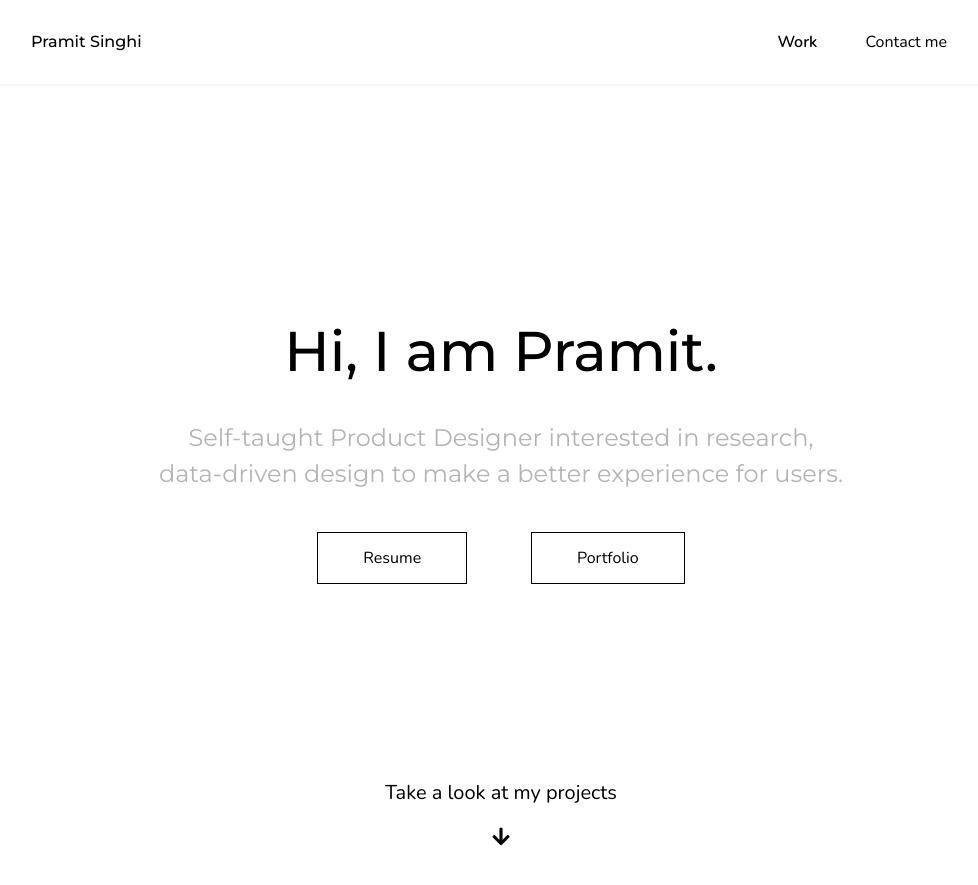
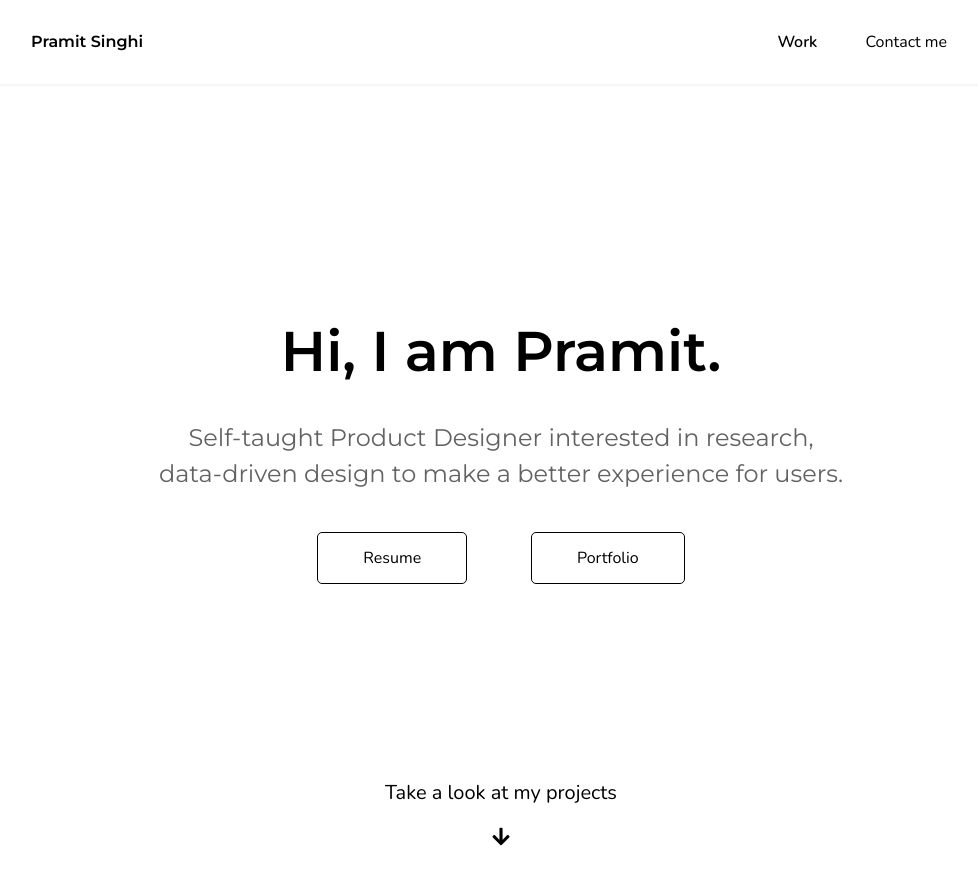
Before and after one commit to shkamaru/shkamaru.github.io, a Jekyll site: the page built from index.html, in a window 1280 px wide and 900 px high. Shown: the top 885 px of the window, without its empty margins (139-1117 px from the left). Built offline with Jekyll 4.4.1, drawn with Linux system fonts in a browser that asks for light colours; nearby versions of some CDN libraries.

Commit message:
Fix minor things and add button styles

```diff
--- a/assets/css/partials/_elements.scss
+++ b/assets/css/partials/_elements.scss
@@ -18,7 +18,7 @@
         .navbar-header {
             @include font-size(1.6, 1.25);
             font-family: $heading-font-family;
-            font-weight: 500;
+            font-weight: 600;
         }
 
         .navbar {
@@ -180,6 +180,8 @@
 .contact-wrapper {
     margin-top: 8rem;
     position: relative;
+    padding-top: 3rem;
+    padding-bottom: 3rem;
 }
 
     .contact-info p {
--- a/assets/css/partials/_fonts.scss
+++ b/assets/css/partials/_fonts.scss
@@ -1 +1 @@
-@import url('https://fonts.googleapis.com/css?family=Montserrat:400,500|Nunito:300,400,600');
+@import url('https://fonts.googleapis.com/css?family=Montserrat:400,600|Nunito:300,400,600');
--- a/assets/css/partials/_theme.scss
+++ b/assets/css/partials/_theme.scss
@@ -27,7 +27,13 @@
 	button {
 		padding: 1.5rem 4.5rem;
 		border: 0.1rem solid $black;
+		border-radius: 0.5rem;
 		cursor: pointer;
+	}
+
+	button:hover {
+		background-color: $black;
+		color: $white;
 	}
 
 	.icon {
--- a/assets/css/partials/_typography.scss
+++ b/assets/css/partials/_typography.scss
@@ -5,7 +5,7 @@
 
 h1, h2, h3, h4, h5, h6 {
 	font-family: 'Montserrat', sans-serif;
-	font-weight: 500;
+	font-weight: 600;
 	font-style: normal;
 }
 
--- a/assets/css/partials/_variables.scss
+++ b/assets/css/partials/_variables.scss
@@ -14,7 +14,7 @@
 $heading-font-family: 'Montserrat', sans-serif;
 
 $black: #000000;
-$light-grey: #B4B4B4;
+$light-grey: #626262;
 $white: #FFFFFF;
 $blue: #009AD4;
 
```
